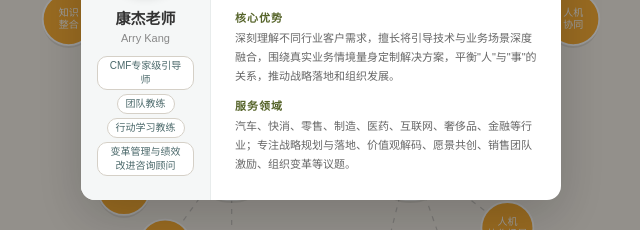
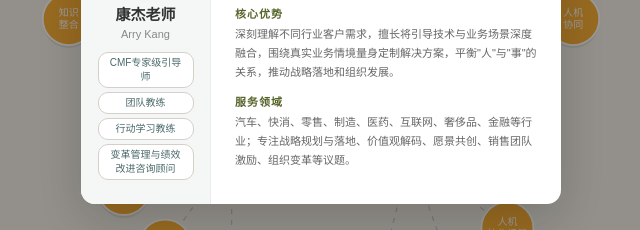
Before and after one commit to July-zhong/Bovis-feedback-course, a plain HTML site: page index.html in a window 1280 px wide. Both pictures are taken after a click on the element "康杰老师". Shown: the part 389-619 px from the top of the page, 319-959 px from the left. Drawn offline with Linux system fonts and the light colour scheme.

Commit message:
Set fixed width for instructor tags for consistent layout

```diff
--- a/index.html
+++ b/index.html
@@ -371,11 +371,12 @@
     font-size: 10px;
     background: #fff;
     color: #4A686A;
-    padding: 2px 8px;
+    padding: 3px 8px;
     border-radius: 10px;
     border: 1px solid #d5d0c7;
     text-align: center;
     line-height: 1.4;
+    width: 96px;
   }
   .card-instructor .instructor-right {
     flex: 1;
```
